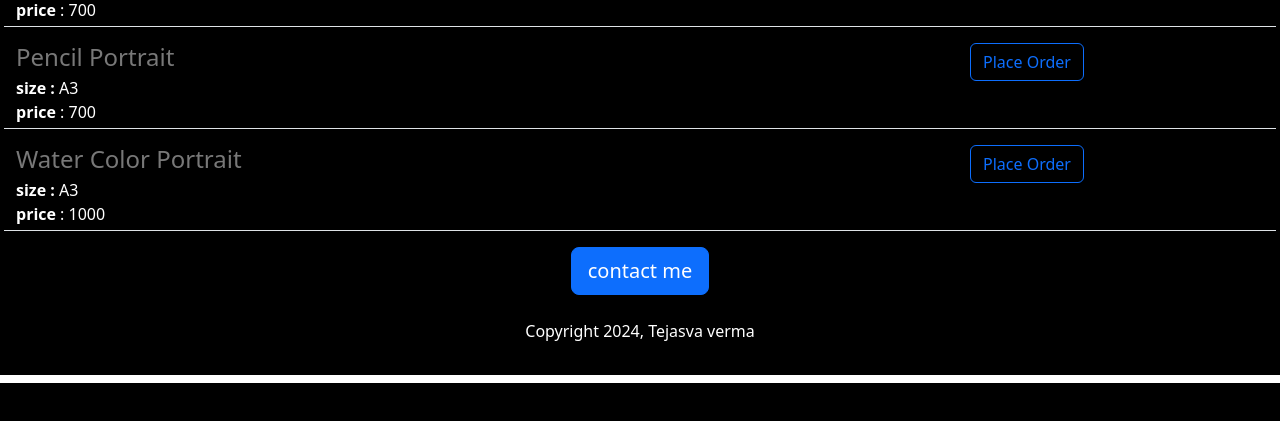
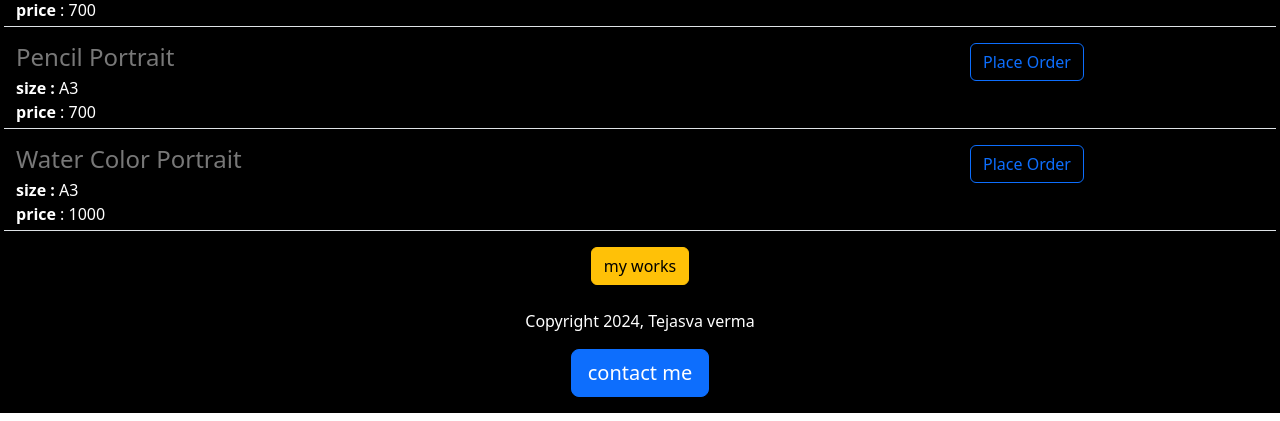
Before and after one commit to expeditive/portrait-selling-website, a Flask app: page / in a window 1280 px wide. Shown: the part 1171-1592 px from the top of the page. Before the commit the page ends 1554 px from the top, so only its background shows below. Run offline with Flask 3, Linux system fonts and the light colour scheme.

Commit message:
added functionality to the buttons

```diff
--- a/templates/home.html
+++ b/templates/home.html
@@ -38,8 +38,13 @@
 
 
               <div style="text-align: center;">
-                <button type="button" class="btn btn-primary btn-lg">contact me</button>
+
+                <a href="https://www.instagram.com/aviii_drawz/"type="button" class="btn btn-warning">my works</a>
+
                 <p class="mt-4">Copyright 2024, Tejasva verma</p>
+
+                <a href="https://www.instagram.com/__tejasva/"type="button" class="btn btn-primary btn-lg">contact me</a>
+
               </div>
             </div>
     </div>
--- a/templates/workitem.html
+++ b/templates/workitem.html
@@ -16,7 +16,7 @@
 
   <div class="col-3">
 
-    <button type="button" class="btn btn-outline-primary">Place Order</button>
+    <a href="mailto:artisttejasvaverma@gmail.com?subject=order%20for%20{{works['title']}}&body=Your%20name%3A%20%3Cyour%20name%20here%3E%0D%0A%0D%0AYour%20address%3A%20%3Cstreet%20name%20%2Clandmark%20%2C%20house%20number%20%3E%0D%0A%3C%20city%2C%20state%2C%20ZIP%20code%20%3E%0D%0A%3C%20contact%20number%20(at%20least%20two)%3E%0D%0A%0D%0AYour%20picture%20%3A%20attach%20a%20high-quality%20photo%20to%20this%20mail%20.%20please%20ensure%20the%20photos%20are%20well-lit%20and%20clear%20for%20the%20best%20results.%0D%0A%0D%0Aonce%20we%20receive%20your%20order%20details%2C%20we%20will%20send%20a%20confirmation%20email%20along%20with%20the%20payment%20options.%0D%0A%0D%0Afeel%20free%20to%20reply%20or%20contact%20us%20at%20(8853488881)if%20you%20have%20any%20more%20questions.%0D%0A%0D%0AWe%20can't%20wait%20to%20TURN%20YOUR%20MEMORIES%20INTO%20MASTERPIECES...!!!%0D%0A%0D%0AThank%20you%2C%0D%0ATejasva%20verma%0D%0A" type="button" class="btn btn-outline-primary">Place Order</a>
   </div>
 
 
```
